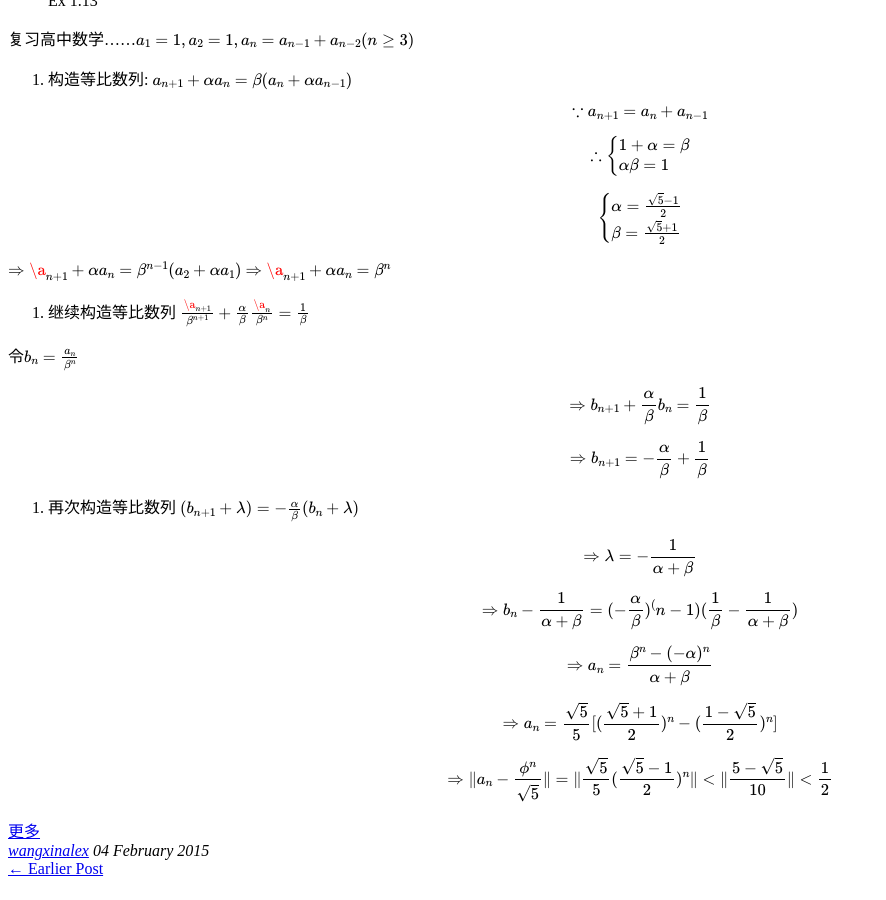
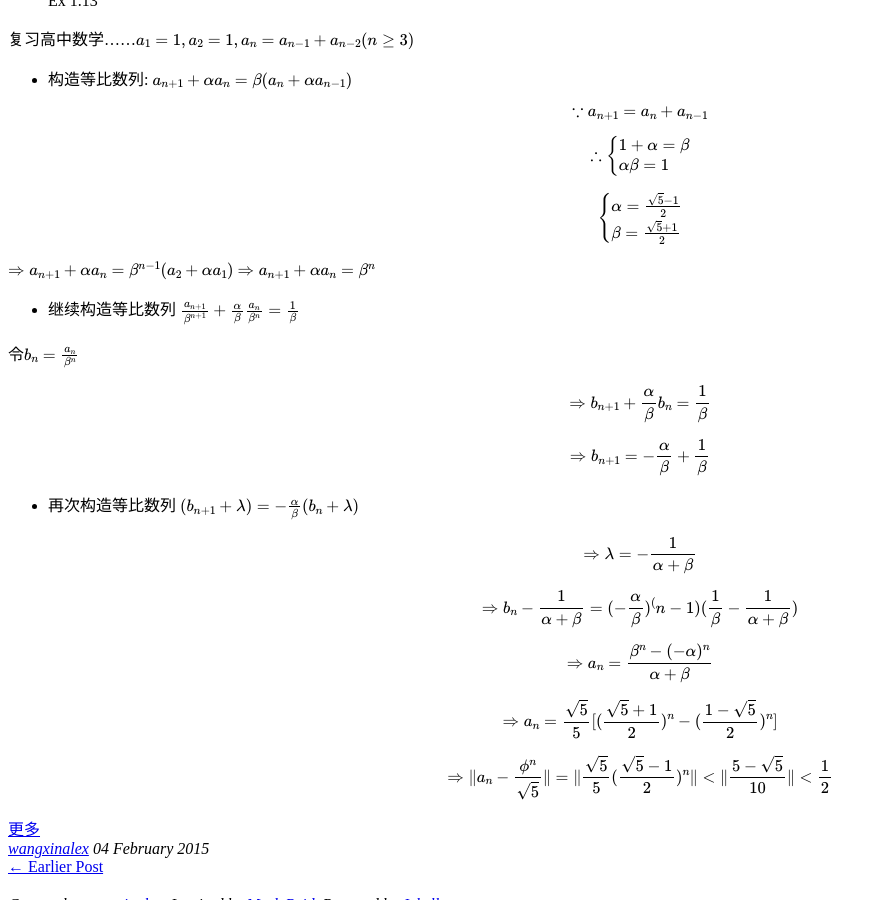
Before and after one commit to wangxinalex/wangxinalex.github.io, a Jekyll site: the page built from _posts/2015-02-04-sicp.md, in a window 1280 px wide and 900 px high, scrolled down 3659 px. Shown: the whole window, without its empty margins (0-886 px from the left). Built offline with Jekyll 4.4.1, drawn with Linux system fonts in a browser that asks for light colours; formulas are drawn with MathJax 3; comment, search, counter and statistics services are not loaded; some of the changed lines change nothing that is shown.

Commit message:
SICP modified

```diff
--- a/_posts/2015-02-04-sicp.md
+++ b/_posts/2015-02-04-sicp.md
@@ -193,7 +193,7 @@ $$h(n) = \begin{cases}
 
 复习高中数学……$$a_1 = 1, a_2 = 1, a_n = a_{n-1}+a_{n-2} (n \geq 3)$$
 
-1. 构造等比数列: $$a_{n+1}+\alpha a_n = \beta(a_n+\alpha a_{n-1})$$
+* 构造等比数列: $$a_{n+1}+\alpha a_n = \beta(a_n+\alpha a_{n-1})$$
 
 $$\because a_{n+1} = a_n + a_{n-1}$$
 
@@ -207,11 +207,11 @@ $$\begin{cases}
 \beta = \frac{\sqrt{5}+1}{2}
 \end{cases}$$
 
-$$\Rightarrow\a_{n+1}+\alpha a_n = \beta^{n-1}(a_2+\alpha a_1)$$
-$$\Rightarrow\a_{n+1}+\alpha a_n = \beta^n$$
+$$\Rightarrow a_{n+1}+\alpha a_n = \beta^{n-1}(a_2+\alpha a_1)$$
+$$\Rightarrow a_{n+1}+\alpha a_n = \beta^n$$
 
-2. 继续构造等比数列
-$$\frac{\a_{n+1}}{\beta^{n+1}}+\frac{\alpha}{\beta}\frac{\a_n}{\beta^n} = \frac{1}{\beta}$$
+* 继续构造等比数列
+$$\frac{a_{n+1}}{\beta^{n+1}}+\frac{\alpha}{\beta}\frac{a_n}{\beta^n} = \frac{1}{\beta}$$
 
 令$$b_n = \frac{a_n}{\beta^n}$$
 
@@ -219,7 +219,7 @@ $$\Rightarrow b_{n+1} + \frac{\alpha}{\beta}b_n = \frac{1}{\beta}$$
 
 $$\Rightarrow b_{n+1} = -\frac{\alpha}{\beta}+\frac{1}{\beta}$$
 
-3. 再次构造等比数列
+* 再次构造等比数列
 $$(b_{n+1}+\lambda) = -\frac{\alpha}{\beta}(b_n+\lambda)$$
 
 $$\Rightarrow \lambda = -\frac{1}{\alpha+\beta}$$
```
